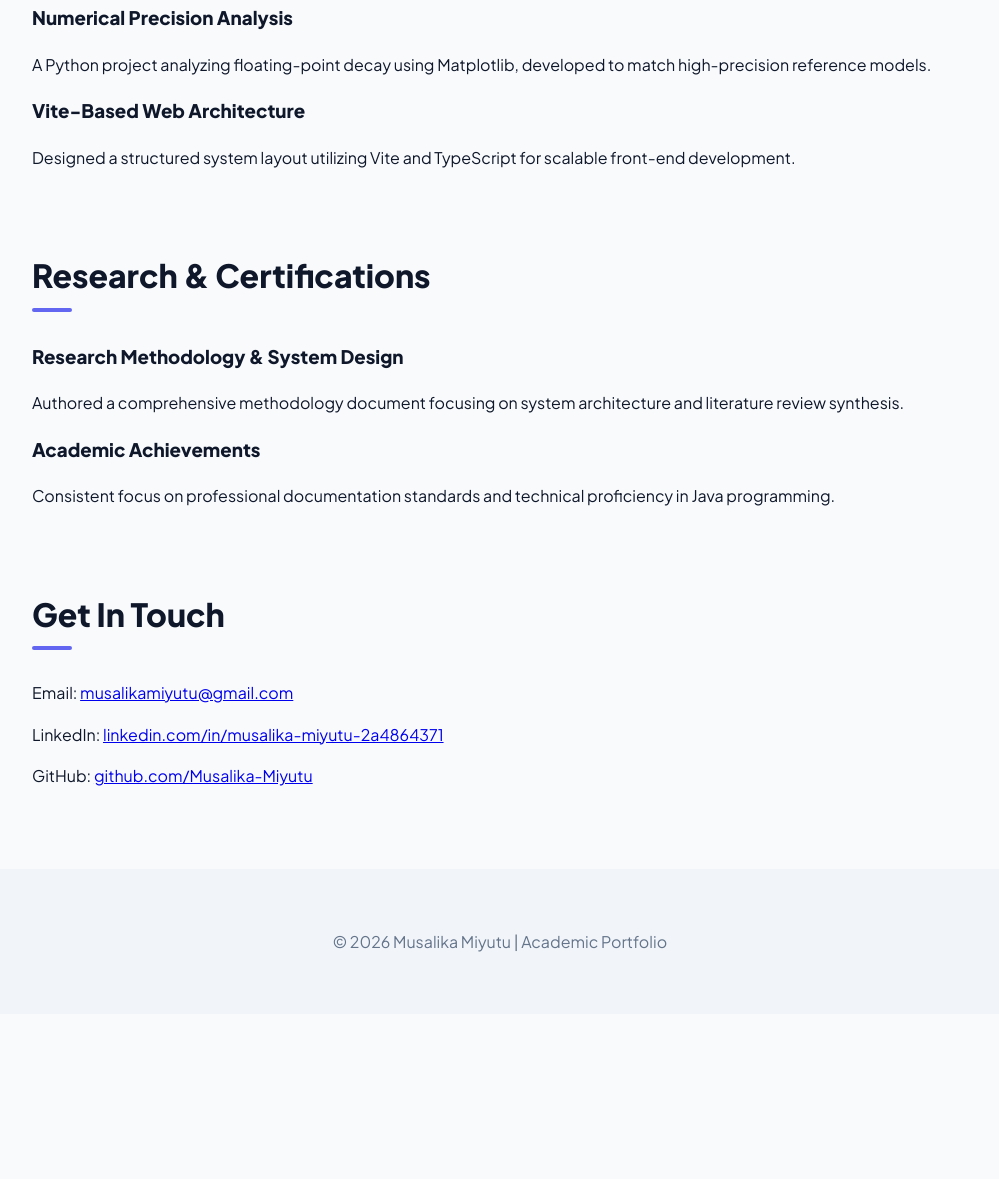
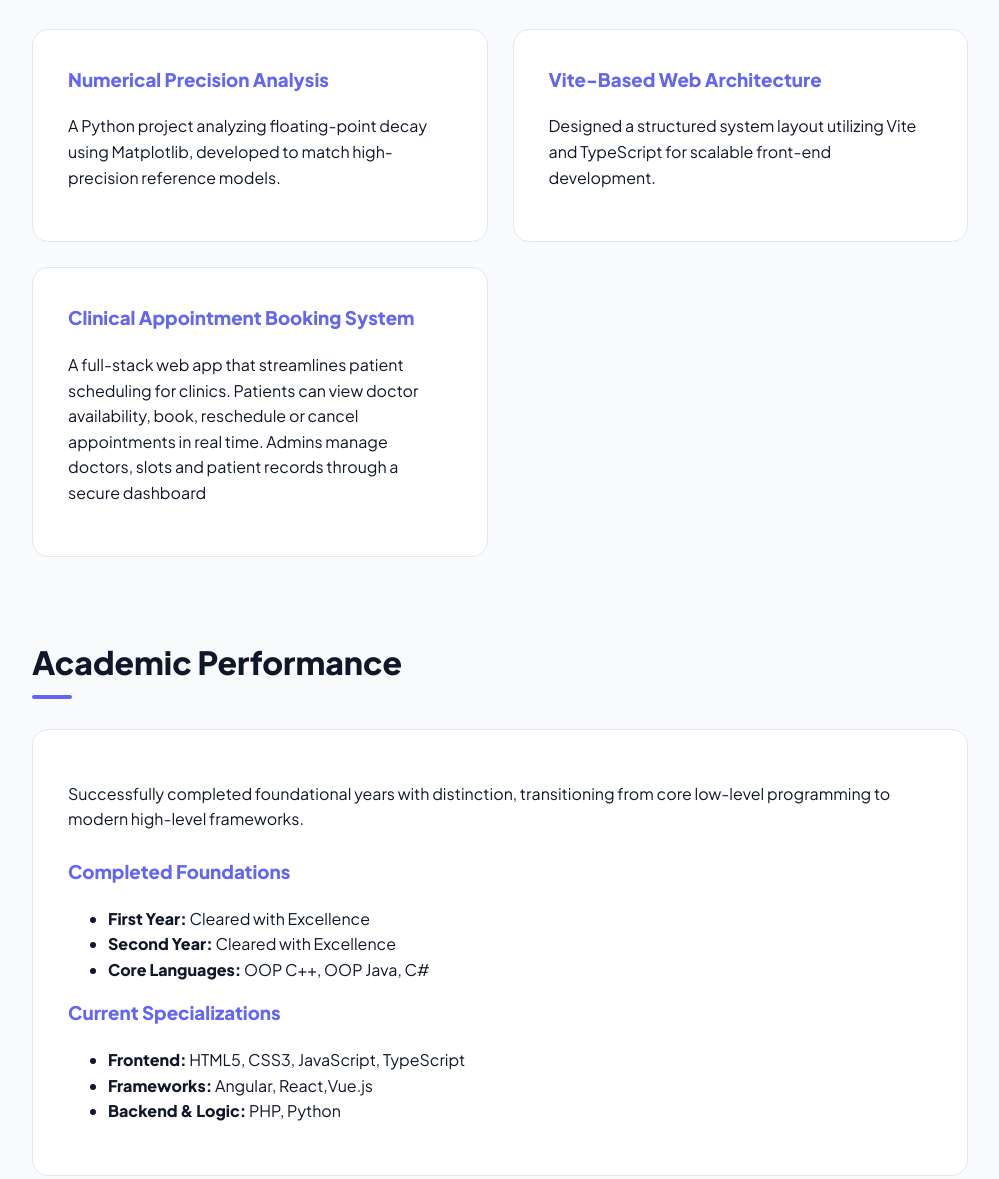
Before and after one commit to Musalika-Miyutu/MyPortfolio, a plain HTML site: page index.html in a window 1280 px wide. Shown: the part 1151-2330 px from the top of the page, without its empty margins (140-1139 px from the left). Before the commit the page ends 2165 px from the top, so only its background shows below. Drawn offline with Linux system fonts and the light colour scheme.

Commit message:
Update index.html

```diff
--- a/index.html
+++ b/index.html
@@ -2,13 +2,18 @@
 <html lang="en">
     <head>
         <meta charset="UTF-8">
-    <meta name="viewport" content="width=device-width, initial-scale=1.0">
-    <title>MyPortfolio | Musalika Miyutu</title>
+        <meta name="viewport"
+              content="width=device-width",
+              initial-scale="1.0">
+        <title>My Portfolio</title>
         <link rel="stylesheet" href="style.css">
     </head>
   <body>
 
     <header>
+        <div class="profile-img-container">
+            <img src="Musa.v1.jpeg" alt="Musalika Miyutu" class="profile-img" width="150" height="150">
+        </div>
         <h1>Musalika Miyutu</h1>
         <p>Software Developer | Academic Researcher</p>
     </header>
@@ -17,8 +22,7 @@
         <a href="#about">About</a>
         <a href="#skills">Skills</a>
         <a href="#projects">Projects</a>
-        <a href="#research">Research & Certs</a>
-        <a href="#contact">Contact</a>
+        <a href="#academics">Academics</a> <a href="#contact">Contact</a>
     </nav>
 
     <div class="container">
@@ -36,42 +40,65 @@
             <h2>Technical Skills</h2>
             <ul class="skills-list">
                 <li>Java (OOP & Functional)</li>
+                <li>C++ (OOP & Functional)</li>
+                <li>C# (OOP & Functional)</li>
                 <li>Python (Numerical Analysis)</li>
                 <li>HTML5 & CSS3</li>
                 <li>Matplotlib & Data Visualization</li>
                 <li>Vite & React Development</li>
+                <li>System Architecture</li>
             </ul>
         </section>
 
         <section id="projects">
             <h2>Selected Projects</h2>
-            <div class="project">
+            <div class="card-grid"> <div class="card">
                     <h3>Numerical Precision Analysis</h3>
                     <p>A Python project analyzing floating-point decay using Matplotlib, developed to match high-precision reference models.</p>
                 </div>
-            <div class="project">
+                <div class="card">
                     <h3>Vite-Based Web Architecture</h3>
                     <p>Designed a structured system layout utilizing Vite and TypeScript for scalable front-end development.</p>
                 </div>
+                <div class="card">
+                    <h3>Clinical Appointment Booking System</h3>
+                    <p>A full-stack web app that streamlines patient scheduling for clinics. Patients can view doctor availability, book, reschedule or cancel appointments in real time. Admins manage doctors, slots and patient records through a secure dashboard </p>
+                </div>
+            </div>
         </section>
 
-        <section id="research">
-            <h2>Research & Certifications</h2>
-            <div class="project">
-                <h3>Research Methodology & System Design</h3>
-                <p>Authored a comprehensive methodology document focusing on system architecture and literature review synthesis.</p>
+        <section id="academics">
+    <h2>Academic Performance</h2>
+    <div class="card">
+        <p style="margin-bottom: 25px;">Successfully completed foundational years with distinction, transitioning from core low-level programming to modern high-level frameworks.</p>
+
+        <div class="academic-container">
+            <div class="academic-column">
+                <h3 class="stat-title">Completed Foundations</h3>
+                <ul class="stat-list">
+                    <li><strong>First Year:</strong> Cleared with Excellence</li>
+                    <li><strong>Second Year:</strong> Cleared with Excellence</li>
+                    <li><strong>Core Languages:</strong> OOP C++, OOP Java, C#</li>
+                </ul>
             </div>
-            <div class="project">
-                <h3>Academic Achievements</h3>
-                <p>Consistent focus on professional documentation standards and technical proficiency in Java programming.</p>
+
+            <div class="academic-column">
+                <h3 class="stat-title">Current Specializations</h3>
+                <ul class="stat-list">
+                    <li><strong>Frontend:</strong> HTML5, CSS3, JavaScript, TypeScript</li>
+                    <li><strong>Frameworks:</strong> Angular, React,Vue.js</li>
+                    <li><strong>Backend & Logic:</strong> PHP, Python</li>
+                </ul>
+            </div>
+        </div>
     </div>
 </section>
 
         <section id="contact">
             <h2>Get In Touch</h2>
             <p>Email: <a href="mailto:musalikamiyutu@gmail.com">musalikamiyutu@gmail.com</a></p>
-            <p>LinkedIn: <a href="https://www.linkedin.com/in/musalika-miyutu-2a4864371">linkedin.com/in/musalika-miyutu-2a4864371</a></p>
-            <p>GitHub: <a href="https://github.com/Musalika-Miyutu">github.com/Musalika-Miyutu</a></p>
+            <p>LinkedIn: <a href="https://www.linkedin.com/in/musalika-miyutu-2a4864371" target="_blank">linkedin.com/in/musalika-miyutu-2a4864371</a></p>
+            <p>GitHub: <a href="https://github.com/Musalika-Miyutu" target="_blank">github.com/Musalika-Miyutu</a></p>
         </section>
 
     </div>
```
Lines whose indentation alone changed are shown as unchanged.
